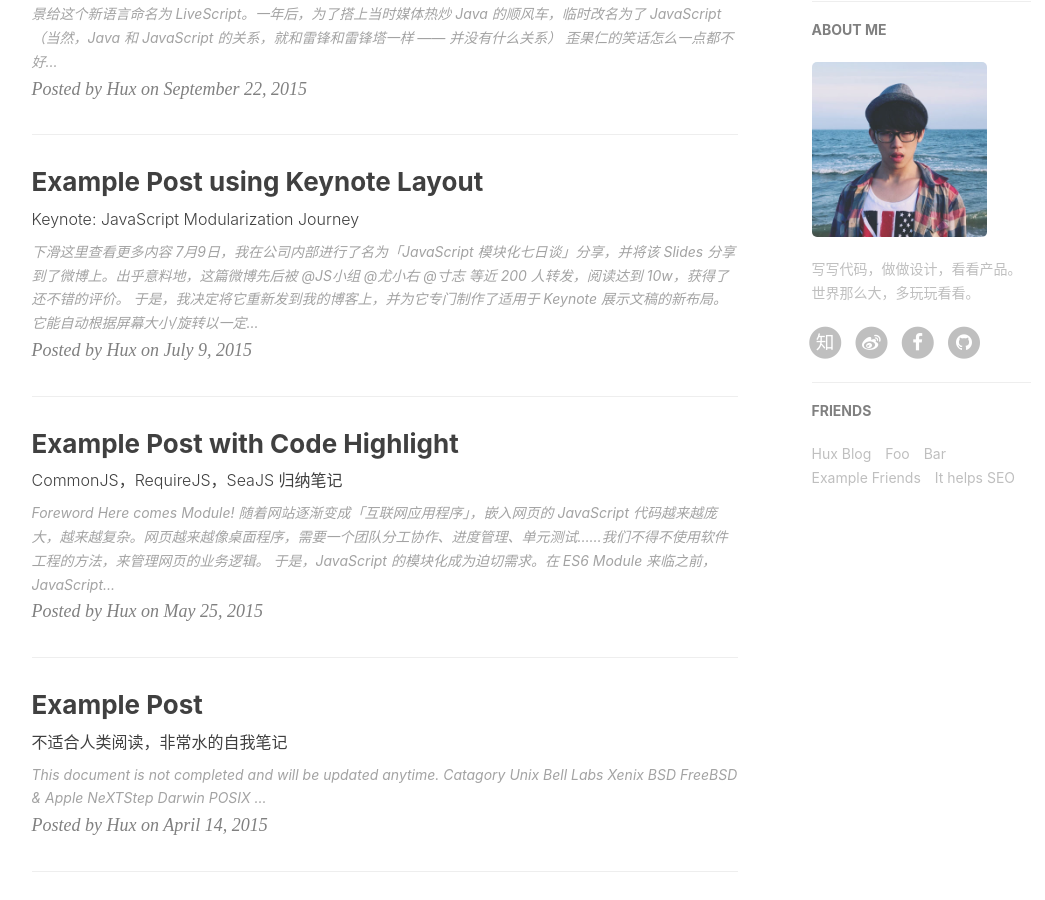
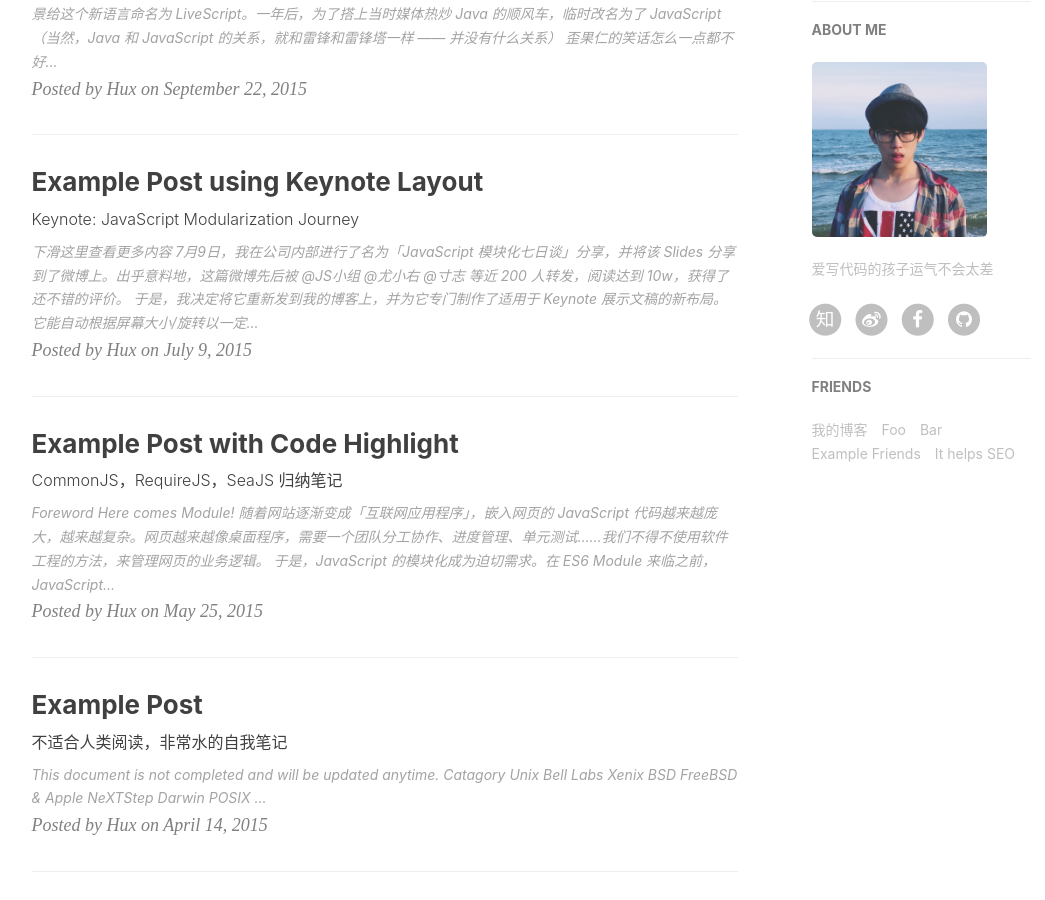
Before and after one commit to zfb132/zfb132.github.com, a Jekyll site: the page built from index.html, in a window 1280 px wide and 900 px high, scrolled down 564 px. Shown: the whole window, without its empty margins (136-1181 px from the left). Built offline with Jekyll 4.4.1, drawn with Linux system fonts in a browser that asks for light colours; nearby versions of some CDN libraries; the list of posts is cut into pages by our own code; comment, search, counter and statistics services are not loaded.

Commit message:
Update _config.yml

```diff
--- a/_config.yml
+++ b/_config.yml
@@ -5,17 +5,15 @@ header-img: img/home-bg.jpg
 email: zfb132@gmail.com
 description: ""
 keyword: ""
-url: "http://www.whuzfb.cn"              # your host, for absolute URL
-baseurl: ""         # for example, '/blog' if your blog hosted on 'host/blog'
-
+url: "http://www.whuzfb.cn"
+baseurl: ""
 
 
 # SNS settings
 RSS: false
 weibo_username:     zfb
-zhihu_username:     拂晓-晨曦
+zhihu_username:     zfb-chenxi
 github_username:    zfb132
-#twitter_username:  huxpro
 facebook_username:  zfb
 
 
@@ -68,7 +66,7 @@ ga_domain: huangxuan.me
 
 # Sidebar settings
 sidebar: true                           # whether or not using Sidebar.
-sidebar-about-description: "写写代码，做做设计，看看产品。世界那么大，多玩玩看看。"
+sidebar-about-description: "爱写代码的孩子运气不会太差"
 sidebar-avatar: /img/avatar-hux.jpg      # use absolute URL, seeing it's used in both `/` and `/about/`
 
 
@@ -82,7 +80,7 @@ featured-condition-size: 1              # A tag will be featured if the size of
 # Friends
 friends: [
     {
-        title: "Hux Blog",
+        title: "我的博客",
         href: "http://huangxuan.me"
     },{
         title: "Foo",
```
